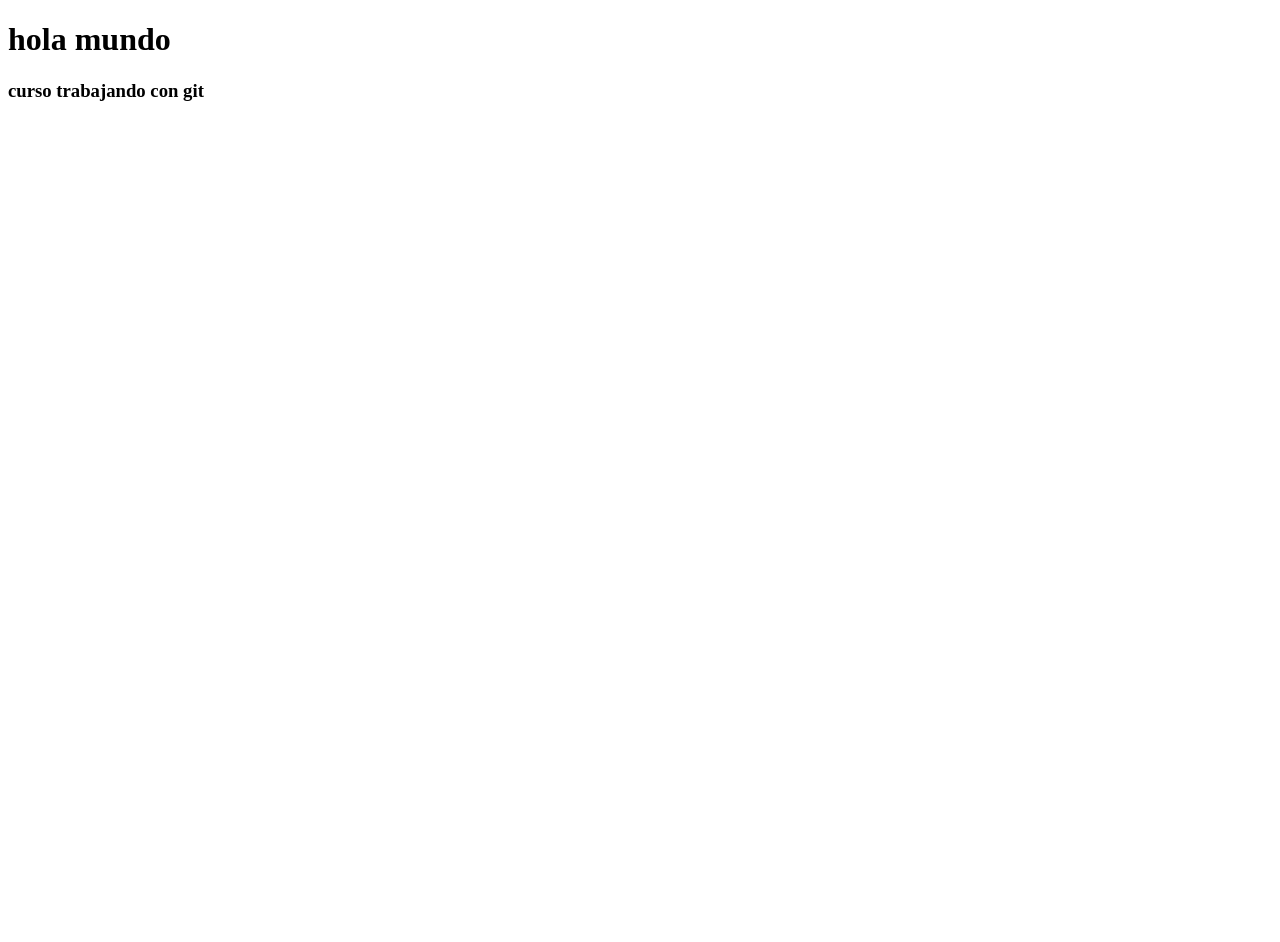
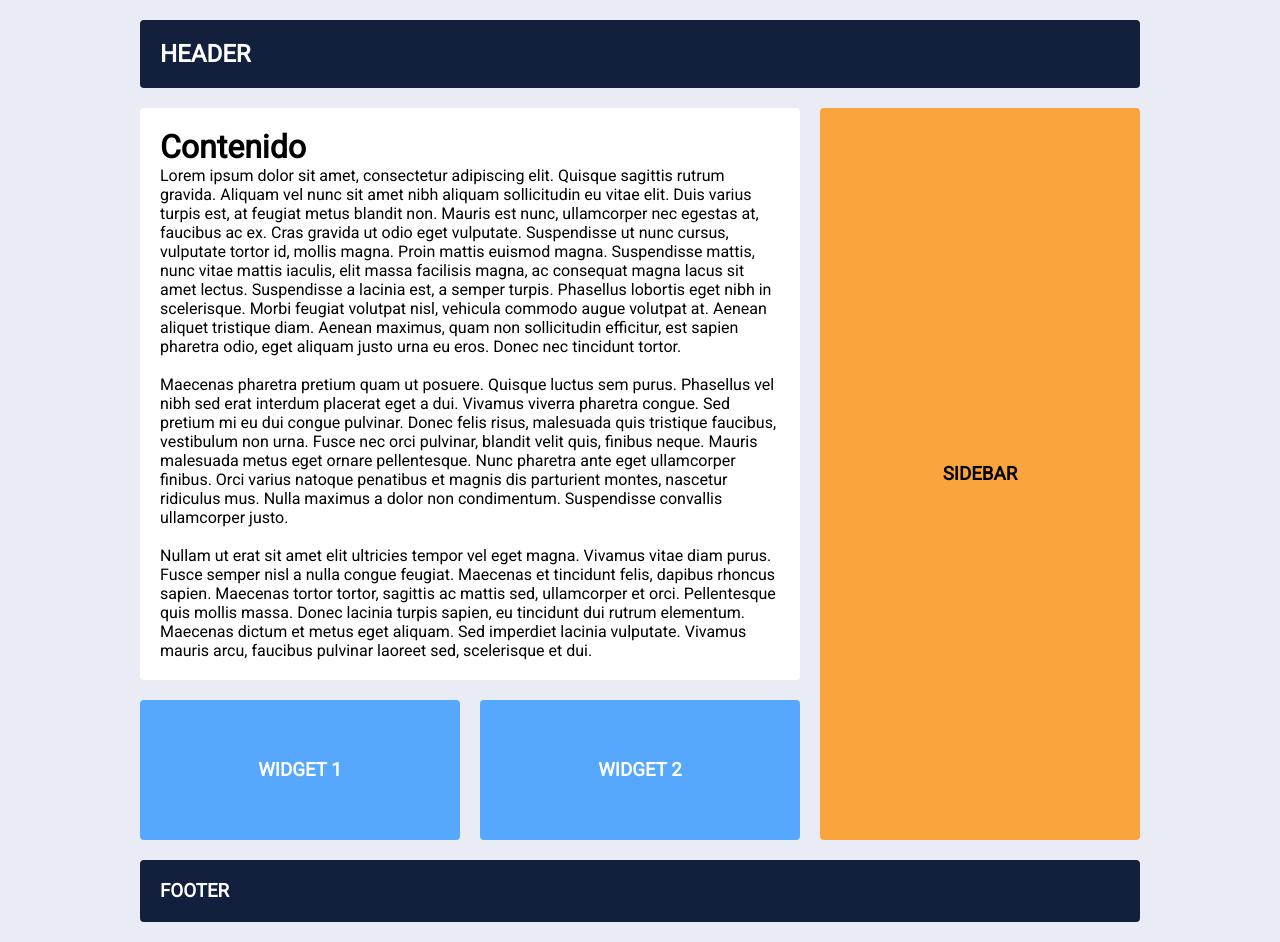
Before and after one commit to neferagl/curso-git, a plain HTML site: page index.html in a window 1280 px wide. Before the commit the page ends 800 px from the top, so only its background shows below. Drawn offline with Linux system fonts and the light colour scheme.

Commit message:
proyecto en la sala de casa

```diff
--- a/estilos.css
+++ b/estilos.css
@@ -0,0 +1,91 @@
+* {
+	margin: 0;
+	padding: 0;
+}
+
+body {
+	background: #E9ECF4;
+	color: #000;
+	font-family: 'Roboto', sans-serif;
+}
+
+.contenedor {
+	width: 90%;
+	max-width: 1000px;
+	margin: 20px auto;
+	display: grid;
+	grid-gap: 20px;
+	grid-template-columns: repeat(3, 1fr);
+	grid-template-rows: repeat(4, auto);
+
+	grid-template-areas: "header header header"
+						 "contenido contenido sidebar"
+						 "widget-1 widget-2 sidebar"
+						 "footer footer footer";
+}
+
+.contenedor > div,
+.contenedor .header,
+.contenedor .contenido,
+.contenedor .sidebar,
+.contenedor .footer {
+	background: #fff;
+	padding: 20px;
+	border-radius: 4px;
+}
+
+.contenedor .header {
+	background: #12203E;
+	color: #fff;
+	grid-area: header;
+}
+
+.contenedor .contenido {
+	grid-area: contenido;
+}
+
+.contenedor .sidebar {
+	grid-column: 3 / 4;
+	background: #fAA43D;
+	text-align: center;
+	display: flex;
+	align-items: center;
+	justify-content: center;
+	min-height: 100px;
+	grid-area: sidebar;
+}
+
+.contenedor .widget-1,
+.contenedor .widget-2 {
+	background: #55a8fd;
+	color: #fff;
+	height: 100px;
+	text-align: center;
+	display: flex;
+	align-items: center;
+	justify-content: center;
+}
+
+.contenedor .widget-1 {
+	grid-area: widget-1;
+}
+
+.contenedor .widget-2 {
+	grid-area: widget-2;
+}
+
+.contenedor .footer {
+	background: #12203E;
+	color: #fff;
+	grid-area: footer;
+}
+
+@media screen and (max-width: 768px){
+	.contenedor {
+		grid-template-areas: "header header header"
+						 "contenido contenido contenido"
+						 "sidebar sidebar sidebar"
+						 "widget-1 widget-1 widget-2"
+						 "footer footer footer";
+	}
+}
--- a/index.html
+++ b/index.html
@@ -1,12 +1,42 @@
 <!DOCTYPE html>
 <html lang="en">
 <head>
-    <meta charset="UTF-8">
-    <meta name="viewport" content="width=device-width, initial-scale=1.0">
-    <title>Document</title>
+	<meta charset="UTF-8">
+	<meta name="viewport" content="width=device-width, initial-scale=1.0">
+	<meta http-equiv="X-UA-Compatible" content="ie=edge">
+	<link href="https://fonts.googleapis.com/css?family=Roboto" rel="stylesheet">
+	<link rel="stylesheet" href="estilos.css">
+	<title>Layout de Sitio Web con CSS GRID</title>
 </head>
 <body>
-    <h1>hola mundo</h1>
-    <h3>curso trabajando con git</h3>
+	<div class="contenedor">
+		<header class="header">
+			<h2>HEADER</h2>
+		</header>
+		<main class="contenido">
+			<h1>Contenido</h1>
+			<p>
+				Lorem ipsum dolor sit amet, consectetur adipiscing elit. Quisque sagittis rutrum gravida. Aliquam vel nunc sit amet nibh aliquam sollicitudin eu vitae elit. Duis varius turpis est, at feugiat metus blandit non. Mauris est nunc, ullamcorper nec egestas at, faucibus ac ex. Cras gravida ut odio eget vulputate. Suspendisse ut nunc cursus, vulputate tortor id, mollis magna. Proin mattis euismod magna. Suspendisse mattis, nunc vitae mattis iaculis, elit massa facilisis magna, ac consequat magna lacus sit amet lectus. Suspendisse a lacinia est, a semper turpis. Phasellus lobortis eget nibh in scelerisque. Morbi feugiat volutpat nisl, vehicula commodo augue volutpat at. Aenean aliquet tristique diam. Aenean maximus, quam non sollicitudin efficitur, est sapien pharetra odio, eget aliquam justo urna eu eros. Donec nec tincidunt tortor.
+				<br><br>
+
+				Maecenas pharetra pretium quam ut posuere. Quisque luctus sem purus. Phasellus vel nibh sed erat interdum placerat eget a dui. Vivamus viverra pharetra congue. Sed pretium mi eu dui congue pulvinar. Donec felis risus, malesuada quis tristique faucibus, vestibulum non urna. Fusce nec orci pulvinar, blandit velit quis, finibus neque. Mauris malesuada metus eget ornare pellentesque. Nunc pharetra ante eget ullamcorper finibus. Orci varius natoque penatibus et magnis dis parturient montes, nascetur ridiculus mus. Nulla maximus a dolor non condimentum. Suspendisse convallis ullamcorper justo.
+				<br><br>
+
+				Nullam ut erat sit amet elit ultricies tempor vel eget magna. Vivamus vitae diam purus. Fusce semper nisl a nulla congue feugiat. Maecenas et tincidunt felis, dapibus rhoncus sapien. Maecenas tortor tortor, sagittis ac mattis sed, ullamcorper et orci. Pellentesque quis mollis massa. Donec lacinia turpis sapien, eu tincidunt dui rutrum elementum. Maecenas dictum et metus eget aliquam. Sed imperdiet lacinia vulputate. Vivamus mauris arcu, faucibus pulvinar laoreet sed, scelerisque et dui.
+			</p>
+		</main>
+		<aside class="sidebar">
+			<h3>SIDEBAR</h3>
+		</aside>
+		<div class="widget-1">
+			<h3>WIDGET 1</h3>
+		</div>
+		<div class="widget-2">
+			<h3>WIDGET 2</h3>
+		</div>
+		<footer class="footer">
+			<h3>FOOTER</h3>
+		</footer>
+	</div>
 </body>
 </html>
```
